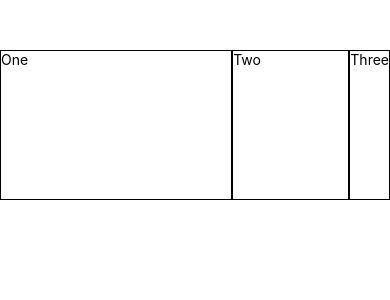
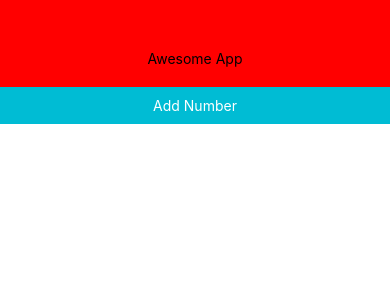
Before and after one commit to ferlobo1985/UDMY-RN-Basics, a React Native app: screen / in a window 390 px wide. Shown: the top 300 px of the page. Built offline with nearby package versions, Linux system fonts and the light colour scheme.

Commit message:
04-Component state and Props
04-Component state and Props

```diff
--- a/App.js
+++ b/App.js
@@ -1,33 +1,21 @@
 import { StatusBar } from 'expo-status-bar';
 import { StyleSheet, Text, View } from 'react-native';
+import { useState } from 'react';
+
+/// COMPONENTS
+import Nav from './components/nav';
+import PressComp from './components/pressComp';
 
 export default function App() {
   return (
     <View style={styles.container}>
-      <View style={styles.one}><Text>One</Text></View>
-      <View style={styles.two}><Text>Two</Text></View>
-      <View style={styles.three}><Text>Three</Text></View>
+        <Nav nameOfApp="Awesome App"/>
+        <View>
+          <PressComp/>
+        </View>
     </View>
   );
 }
 
 const styles = StyleSheet.create({
-  container:{
-    paddingTop:50,
-    flexDirection:'row',
-    justifyContent:'space-evenly',
-    alignItems:'stretch',
-    height:200
-  },
-  one:{
-    flex:2,
-    borderWidth:1
-  },
-  two:{
-    flex:1,
-    borderWidth:1
-  },
-  three:{
-    borderWidth:1
-  }
 })
--- /dev/null
+++ b/components/nav.js
@@ -0,0 +1,21 @@
+import { StyleSheet, Text, View } from "react-native";
+
+export default function Nav({nameOfApp}){
+    return(
+        <View style={styles.nav}>
+            <Text>
+                {nameOfApp}
+            </Text>
+        </View>
+    )
+}
+
+const styles = StyleSheet.create({
+    nav:{
+        backgroundColor:'red',
+        alignItems:'center',
+        paddingTop:50,
+        paddingBottom:20,
+        width:'100%'
+    }
+})
--- /dev/null
+++ b/components/pressComp.js
@@ -0,0 +1,19 @@
+import { StyleSheet, Text, View } from "react-native";
+
+export default function PressComp(){
+    return(
+        <View style={styles.generate}>
+            <Text style={{color:'#fff'}}>
+                Add Number
+            </Text>
+        </View>
+    )
+}
+
+const styles = StyleSheet.create({
+    generate:{
+        backgroundColor:'#00BCD4',
+        padding:10,
+        alignItems:'center'
+    }
+})
```
